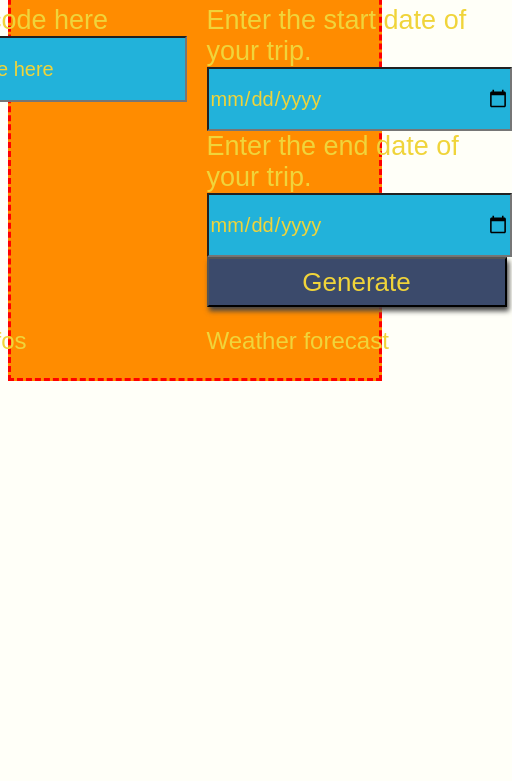
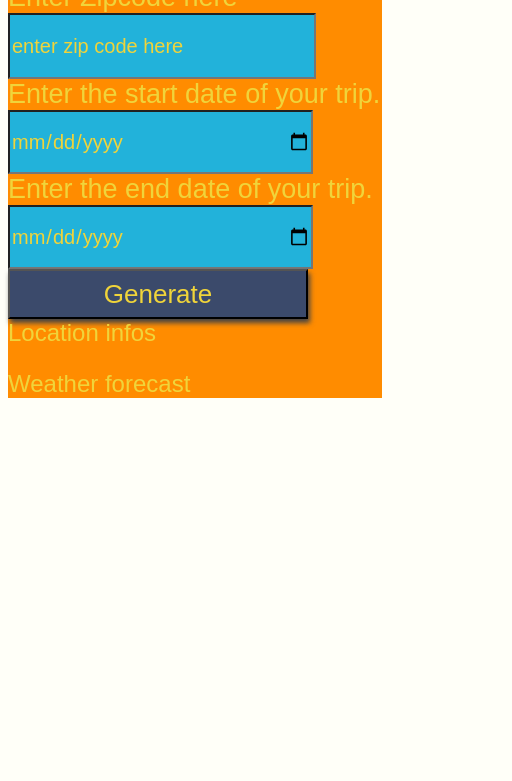
Before and after one commit to fraden/Javascript-Travel-App, a website built with webpack: page src/client/views/index.html in a window 390 px wide. Shown: the part 63-844 px from the top of the page, 512 px wide, since content can reach past the window. Built offline with nearby package versions, Linux system fonts and the light colour scheme.

Commit message:
feat: improved usability for phone browsers

```diff
--- a/src/client/styles/style.scss
+++ b/src/client/styles/style.scss
@@ -5,17 +5,12 @@ body {
 }
 
 #app {
-    display: grid;
-    grid-template-rows: auto auto auto;
-    grid-template-columns: repeat(5 1fr);
-    grid-template-areas: "hd hd hd hd hd" "zp zp td td td" "li li fc fc fc";
     background: darkorange;
     color: #f0d43a;
     justify-content: center;
     grid-gap: 1em;
     font-size: 20px;
     font-family: 'Oswald', sans-serif;
-    border: medium dashed red;
 }
 
 .entry {
@@ -36,12 +31,31 @@ body {
     grid-area: td;
 }
 
+.content {
+    display: flex;
+    flex-flow: row wrap;
+}
+
+.input {
+    width: 700px;
+    grid-area: inp;
+}
+
+.output {
+    grid-area: out;
+    width: 400px;
+}
+
 .locationinfos {
     grid-area: li;
+    display: flex;
+    flex-flow: column wrap;
 }
 
 .forecast {
     grid-area: fc;
+    display: flex;
+    flex-flow: column wrap;
 }
 
 
--- a/src/client/views/index.html
+++ b/src/client/views/index.html
@@ -11,6 +11,8 @@
         <div class="holder headline">
             Weather Journal App
         </div>
+        <div class="content">
+            <div class="input">
                 <div class="holder zip">
                     <label for="zip">Enter Zipcode here</label>
                     <input type="text" id="zip" placeholder="enter zip code here">
@@ -24,6 +26,8 @@
                     <div id="trip-length"></div>
                     <button class="button" id="generate" type="submit"> Generate </button>
                 </div>
+            </div>
+            <div class="output">
                 <div class="holder locationinfos">
                     <div class="title" style="font-size: larger;">Location infos</div>
                     <div id="lat"></div>
@@ -42,7 +46,8 @@
                         <div id="description"></div>
                     </div>
                 </div>
-
+            </div>
+        </div>
     </div>
 
 </body>
```
Lines whose indentation alone changed are shown as unchanged.
